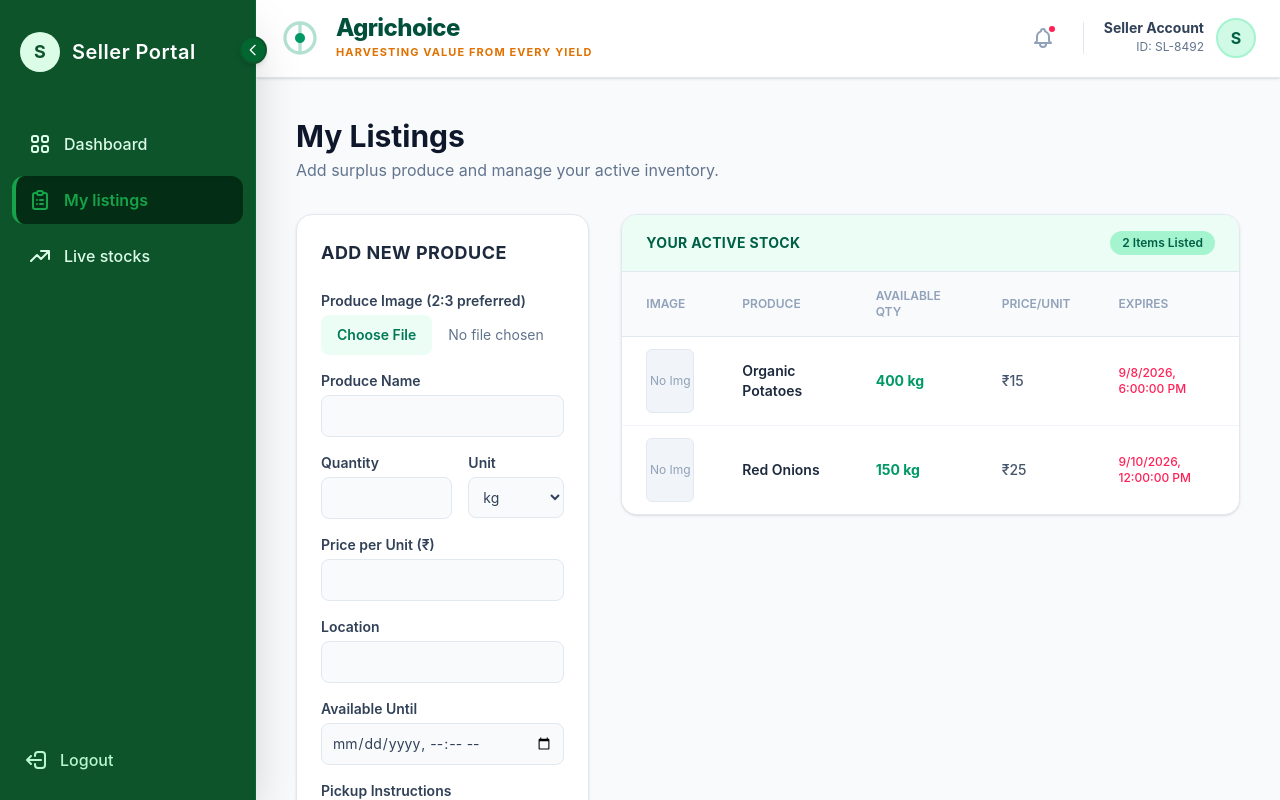
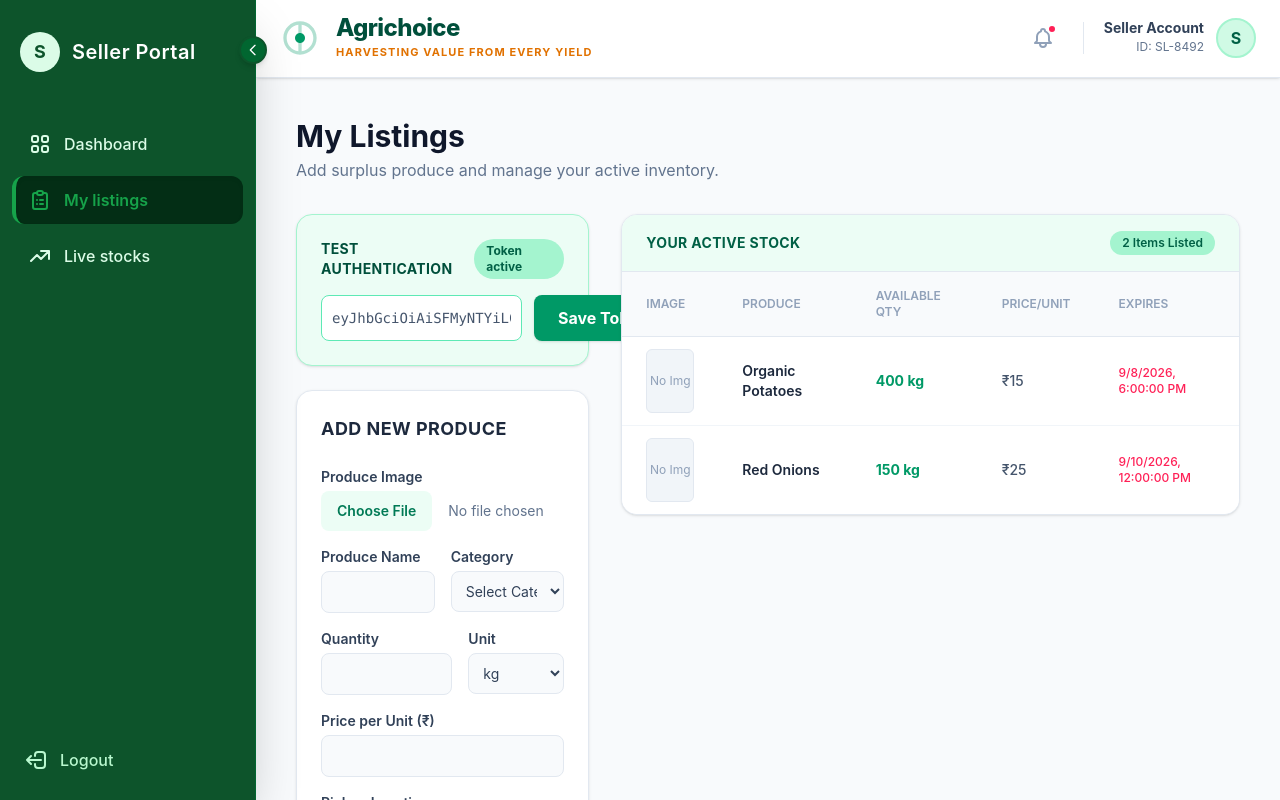
Before and after one commit to Sosanka/Hackathone-Frontend, a React (Vite) app: page /listings in a window 1280 px wide. Built offline with nearby package versions, Linux system fonts and the light colour scheme; sample sign-in values are in the browser's storage.

Commit message:
feat: add cloudinary dependency and enhance listing form with authentication features

```diff
--- a/package.json
+++ b/package.json
@@ -13,6 +13,7 @@
     "@reduxjs/toolkit": "^2.12.0",
     "@tailwindcss/vite": "^4.3.3",
     "axios": "^1.20.0",
+    "cloudinary": "^2.11.0",
     "firebase": "^12.18.0",
     "react": "^19.2.8",
     "react-dom": "^19.2.8",
--- a/src/components/ListingForm.jsx
+++ b/src/components/ListingForm.jsx
@@ -1,13 +1,20 @@
-import React, { useState } from 'react';
+import React, { useState, useEffect } from 'react';
 import { productService } from '../services/productService';
 
 const ListingForm = ({ onSubmit }) => {
+  // --- TEST AUTHENTICATION STATE ---
+  const [testToken, setTestToken] = useState('');
+  const [authStatus, setAuthStatus] = useState('');
+
+  // --- LISTING FORM STATE ---
   const [formData, setFormData] = useState({
     produceName: '',
+    category: '',
     quantity: '',
     unit: 'kg',
     price: '',
     location: '',
+    harvestDate: '',
     availableUntil: '',
     pickupInfo: '',
     image: null
@@ -17,7 +24,30 @@
   const [errorMsg, setErrorMsg] = useState('');
   const [successMsg, setSuccessMsg] = useState('');
 
-  // Prevent negative numbers and 'e' (exponent) from being typed
+  // --- AUTHENTICATION HANDLERS ---
+  useEffect(() => {
+    const existingToken = localStorage.getItem('seller_access_token');
+    if (existingToken) {
+      setTestToken(existingToken);
+      setAuthStatus('Token active');
+    }
+  }, []);
+
+  const handleSaveToken = (e) => {
+    e.preventDefault();
+    if (!testToken.trim()) return;
+    localStorage.setItem('seller_access_token', testToken.trim());
+    setAuthStatus('Token saved! Ready to post.');
+    setTimeout(() => setAuthStatus('Token active'), 3000);
+  };
+
+  const handleClearToken = () => {
+    localStorage.removeItem('seller_access_token');
+    setTestToken('');
+    setAuthStatus('Token cleared. You are logged out.');
+  };
+
+  // --- FORM HANDLERS ---
   const blockInvalidNumberChars = (e) => {
     if (e.key === '-' || e.key === 'e' || e.key === 'E') {
       e.preventDefault();
@@ -30,38 +60,32 @@
     setErrorMsg('');
     setSuccessMsg('');
 
-    // Map frontend state to EXACT backend Form(...) field names
     const submitData = new FormData();
     submitData.append('product_name', formData.produceName);
     submitData.append('quantity', formData.quantity);
     submitData.append('unit', formData.unit);
     submitData.append('price_per_unit', formData.price);
-    submitData.append('location_name', formData.location);
-    submitData.append('description', formData.pickupInfo); // Mapping pickup info to description
 
-    // The backend expects a 'date', so we extract YYYY-MM-DD from the datetime-local string
-    if (formData.availableUntil) {
-      const dateOnly = formData.availableUntil.split('T')[0];
-      submitData.append('best_before_date', dateOnly);
-    }
-
-    if (formData.image) {
-      submitData.append('image', formData.image);
-    }
+    if (formData.category) submitData.append('category', formData.category);
+    if (formData.location) submitData.append('location_name', formData.location);
+    if (formData.pickupInfo) submitData.append('description', formData.pickupInfo);
+    if (formData.harvestDate) submitData.append('harvest_date', formData.harvestDate);
+    if (formData.availableUntil) submitData.append('best_before_date', formData.availableUntil);
+    if (formData.image) submitData.append('image', formData.image);
 
     try {
-      // 1. Send to Backend API
       const newProduct = await productService.createListing(submitData);
 
-      // 2. Update local UI state (passing backend response back to parent)
       onSubmit(newProduct);
 
-      // 3. Show Success & Reset
       setSuccessMsg('Produce listed successfully!');
-      setFormData({ produceName: '', quantity: '', unit: 'kg', price: '', location: '', availableUntil: '', pickupInfo: '', image: null });
+      setFormData({
+        produceName: '', category: '', quantity: '', unit: 'kg',
+        price: '', location: '', harvestDate: '', availableUntil: '',
+        pickupInfo: '', image: null
+      });
       e.target.reset();
 
-      // Clear success message after 3 seconds
       setTimeout(() => setSuccessMsg(''), 3000);
 
     } catch (error) {
@@ -73,43 +97,94 @@
   };
 
   return (
+    <div className="space-y-6">
+      {/* TEST AUTHENTICATION SECTION */}
+      <div className="bg-emerald-50 p-6 rounded-2xl border border-emerald-200 shadow-sm">
+        <div className="flex justify-between items-center mb-4">
+          <h2 className="text-sm font-bold text-emerald-900 uppercase tracking-wide">
+            Test Authentication
+          </h2>
+          {authStatus && (
+            <span className={`text-xs font-bold px-3 py-1 rounded-full ${authStatus.includes('cleared') ? 'bg-rose-100 text-rose-700' : 'bg-emerald-200 text-emerald-800'}`}>
+              {authStatus}
+            </span>
+          )}
+        </div>
+        <form onSubmit={handleSaveToken} className="flex gap-3">
+          <input
+            type="text"
+            placeholder="Paste JWT Token here..."
+            className="flex-1 p-2.5 border border-emerald-300 rounded-lg focus:outline-none focus:ring-2 focus:ring-emerald-500 bg-white text-sm font-mono text-slate-600"
+            value={testToken}
+            onChange={(e) => setTestToken(e.target.value)}
+          />
+          <button
+            type="submit"
+            className="cursor-pointer bg-emerald-600 text-white font-bold py-2.5 px-6 rounded-lg hover:bg-emerald-700 transition-colors shadow-sm whitespace-nowrap"
+          >
+            Save Token
+          </button>
+          <button
+            type="button"
+            onClick={handleClearToken}
+            className="cursor-pointer bg-white border border-rose-300 text-rose-600 font-bold py-2.5 px-6 rounded-lg hover:bg-rose-50 transition-colors shadow-sm whitespace-nowrap"
+          >
+            Clear
+          </button>
+        </form>
+      </div>
+
+      {/* MAIN LISTING FORM */}
       <div className="bg-white p-6 rounded-2xl shadow-sm border border-slate-200">
         <h2 className="text-lg font-bold text-slate-800 mb-6 uppercase tracking-wide">Add New Produce</h2>
 
-      {/* Feedback Messages */}
         {errorMsg && <div className="mb-4 p-3 bg-red-50 text-red-700 text-sm rounded-lg border border-red-200">{errorMsg}</div>}
         {successMsg && <div className="mb-4 p-3 bg-green-50 text-green-700 text-sm rounded-lg border border-green-200">{successMsg}</div>}
 
         <form onSubmit={handleSubmit} className="space-y-4 text-sm text-slate-700">
 
-        {/* Image Upload */}
           <div>
-          <label className="block font-semibold mb-1">Produce Image (2:3 preferred)</label>
+            <label className="block font-semibold mb-1">Produce Image</label>
             <input
               type="file"
               accept="image/*"
-            required
               onChange={(e) => setFormData({...formData, image: e.target.files[0]})}
               className="cursor-pointer w-full text-sm text-slate-500 file:mr-4 file:py-2.5 file:px-4 file:rounded-lg file:border-0 file:text-sm file:font-semibold file:bg-emerald-50 file:text-emerald-700 hover:file:bg-emerald-100 transition-colors file:cursor-pointer"
             />
           </div>
 
-        <div>
+          <div className="flex gap-4">
+            <div className="flex-1">
               <label className="block font-semibold mb-1">Produce Name</label>
               <input
-            type="text" required
+                type="text" required minLength="2" maxLength="255"
                 className="w-full p-2.5 border border-slate-200 rounded-lg focus:outline-none focus:ring-2 focus:ring-emerald-500 bg-slate-50"
                 value={formData.produceName}
                 onChange={(e) => setFormData({...formData, produceName: e.target.value})}
               />
+            </div>
+            <div className="flex-1">
+              <label className="block font-semibold mb-1">Category</label>
+              <select
+                className="w-full p-2.5 border border-slate-200 rounded-lg focus:outline-none focus:ring-2 focus:ring-emerald-500 bg-slate-50"
+                value={formData.category}
+                onChange={(e) => setFormData({...formData, category: e.target.value})}
+              >
+                <option value="">Select Category...</option>
+                <option value="Vegetables">Vegetables</option>
+                <option value="Fruits">Fruits</option>
+                <option value="Grains & Cereals">Grains & Cereals</option>
+                <option value="Dairy & Eggs">Dairy & Eggs</option>
+                <option value="Spices">Spices</option>
+              </select>
+            </div>
           </div>
 
           <div className="flex gap-4">
             <div className="flex-1">
               <label className="block font-semibold mb-1">Quantity</label>
               <input
-              type="number" required
-              min="0.1" step="any"
+                type="number" required min="0.1" step="any"
                 onKeyDown={blockInvalidNumberChars}
                 className="w-full p-2.5 border border-slate-200 rounded-lg focus:outline-none focus:ring-2 focus:ring-emerald-500 bg-slate-50"
                 value={formData.quantity}
@@ -124,8 +199,8 @@
                 onChange={(e) => setFormData({...formData, unit: e.target.value})}
               >
                 <option value="kg">kg</option>
-              <option value="nos.">nos.</option>
-              <option value="L">L</option>
+                <option value="nos">nos.</option>
+                <option value="ltr">L</option>
               </select>
             </div>
           </div>
@@ -133,8 +208,7 @@
           <div>
             <label className="block font-semibold mb-1">Price per Unit (₹)</label>
             <input
-            type="number" required
-            min="1" step="any"
+              type="number" required min="1" step="any"
               onKeyDown={blockInvalidNumberChars}
               className="w-full p-2.5 border border-slate-200 rounded-lg focus:outline-none focus:ring-2 focus:ring-emerald-500 bg-slate-50"
               value={formData.price}
@@ -143,32 +217,44 @@
           </div>
 
           <div>
-          <label className="block font-semibold mb-1">Location</label>
+            <label className="block font-semibold mb-1">Pickup Location</label>
             <input
-            type="text" required
+              type="text" maxLength="255"
               className="w-full p-2.5 border border-slate-200 rounded-lg focus:outline-none focus:ring-2 focus:ring-emerald-500 bg-slate-50"
               value={formData.location}
               onChange={(e) => setFormData({...formData, location: e.target.value})}
             />
           </div>
 
-        <div>
-          <label className="block font-semibold mb-1">Available Until</label>
+          <div className="flex gap-4">
+            <div className="flex-1">
+              <label className="block font-semibold mb-1">Harvest Date</label>
               <input
-            type="datetime-local" required
+                type="date"
+                className="w-full p-2.5 border border-slate-200 rounded-lg focus:outline-none focus:ring-2 focus:ring-emerald-500 bg-slate-50"
+                value={formData.harvestDate}
+                onChange={(e) => setFormData({...formData, harvestDate: e.target.value})}
+              />
+            </div>
+            <div className="flex-1">
+              <label className="block font-semibold mb-1">Best Before Date</label>
+              <input
+                type="date"
                 className="w-full p-2.5 border border-slate-200 rounded-lg focus:outline-none focus:ring-2 focus:ring-emerald-500 bg-slate-50"
                 value={formData.availableUntil}
                 onChange={(e) => setFormData({...formData, availableUntil: e.target.value})}
               />
             </div>
+          </div>
 
           <div>
-          <label className="block font-semibold mb-1">Pickup Instructions</label>
+            <label className="block font-semibold mb-1">Description & Instructions</label>
             <textarea
-            rows="2" required
+              rows="2" maxLength="5000"
               className="w-full p-2.5 border border-slate-200 rounded-lg focus:outline-none focus:ring-2 focus:ring-emerald-500 bg-slate-50"
               value={formData.pickupInfo}
               onChange={(e) => setFormData({...formData, pickupInfo: e.target.value})}
+              placeholder="Details about the produce or pickup arrangements..."
             ></textarea>
           </div>
 
@@ -188,6 +274,7 @@
           </button>
         </form>
       </div>
+    </div>
   );
 };
 
```
Also changed, not shown: src/services/productService.js (+2 -6 lines), 1 other file (tests, documents, lock files or other folders). Lines whose indentation alone changed are shown as unchanged.
